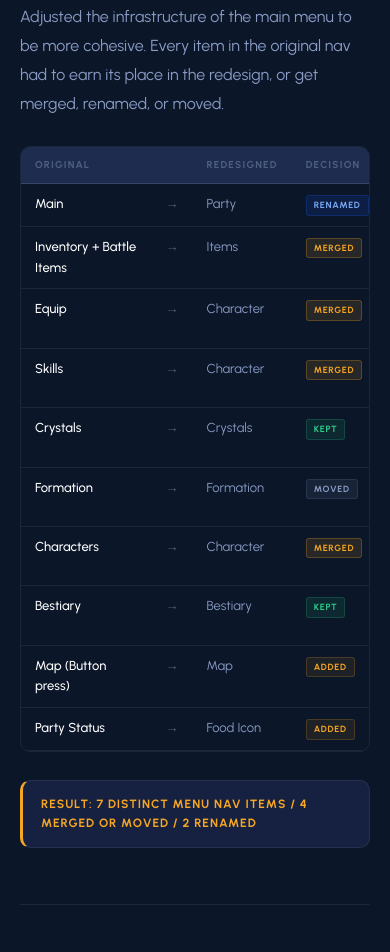
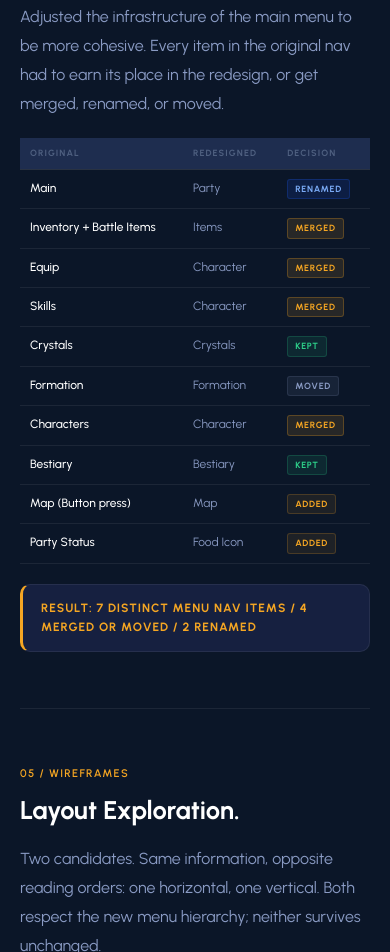
Before and after one commit to rcastillo1226-gif/rickycastillo, a plain HTML site: page pages/edge-of-eternity.html in a window 390 px wide. Shown: the part 5124-6076 px from the top of the page. Drawn offline with Linux system fonts and the light colour scheme.

Commit message:
Mobile fix pt 2

```diff
--- a/pages/edge-of-eternity.html
+++ b/pages/edge-of-eternity.html
@@ -269,6 +269,26 @@
       .eoe-decisions  { grid-template-columns: 1fr; }
       .eoe-compare    { grid-template-columns: 1fr; }
       .eoe-anno-grid  { grid-template-columns: 1fr !important; }
+
+      /* Table: remove scroll wrapper, hide arrow + rationale columns */
+      .eoe-table-wrap {
+        overflow-x: visible;
+        border: none;
+        border-radius: 0;
+        margin: 20px 0;
+      }
+      .eoe-table-wrap .eoe-ia-table {
+        min-width: unset;
+        width: 100%;
+      }
+      /* Hide arrow col (2nd) and Rationale col (5th) */
+      .eoe-ia-table th:nth-child(2),
+      .eoe-ia-table td:nth-child(2),
+      .eoe-ia-table th:nth-child(5),
+      .eoe-ia-table td:nth-child(5) { display: none; }
+
+      .eoe-ia-table thead th { font-size: 9px; padding: 8px 10px; }
+      .eoe-ia-table tbody td { padding: 9px 10px; font-size: 12px; }
     }
   </style>
 </head>
```
